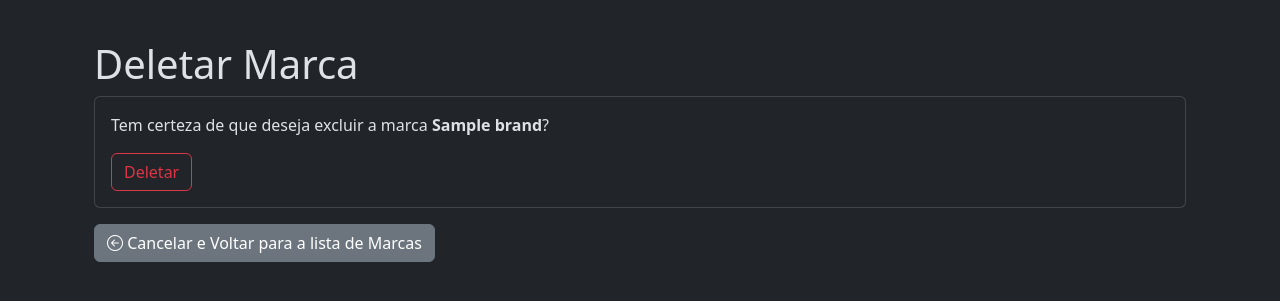
After one commit to DeyvedAntonio/sge_pratica, a Django app: page /brands/00000000-0000-0000-0000-000000000001/delete/ in a window 1280 px wide. The commit adds this page. Shown: the top 301 px of the page. Run offline with Django 5.2, Linux system fonts and the light colour scheme; tables that the repository leaves empty hold one stand-in row (values such as "Sample post"); some libraries are stand-ins or nearby versions.

Commit message:
feat: create brand's delete feature.

```diff
--- a/brands/templates/brand_create.html
+++ b/brands/templates/brand_create.html
@@ -21,8 +21,8 @@ Criação de Marca
             </form>
         </div>
     </div>
-    <a href="{% url 'brand-list' %}" class="btn btn-secondary mt-3">
-        Cancelar e Voltar
+    <a href="{% url 'brand:brand-list' %}" class="btn btn-secondary mt-3">
+        <i class="bi bi-arrow-left-circle"></i> Cancelar e Voltar
     </a>
 </div>
 {% endblock %}
--- /dev/null
+++ b/brands/templates/brand_delete.html
@@ -0,0 +1,22 @@
+{% extends 'base.html' %}
+{% block content %}
+<div class="container mt-3">
+    <h3 class="display-6">Deletar Marca</h3>
+    <div class="card">
+        <div class="card-body">
+            <p class="card-text">
+                Tem certeza de que deseja excluir a marca <strong>{{object.name}}</strong>?
+            </p>
+            <form method="post">
+                {% csrf_token %}
+                <button type="submit" class="btn btn-outline-danger">
+                    Deletar
+                </button>
+            </form>
+        </div>
+    </div>
+    <a href="{% url 'brand:brand-list' %}" class="btn btn-secondary mt-3">
+        <i class="bi bi-arrow-left-circle"></i> Cancelar e Voltar para a lista de Marcas
+    </a>
+</div>
+{% endblock %}
--- a/brands/templates/brand_detail.html
+++ b/brands/templates/brand_detail.html
@@ -20,7 +20,9 @@ Marca - Detalhes
         </div>
     </div>
     <div>
-        <a href="{% url 'brand-list' %}"></a>
+        <a href="{% url 'brand:brand-list' %}" class="btn btn-secondary mt-3">
+            <i class="bi bi-arrow-left-circle"></i> Voltar para a lista de Marcas
+        </a>
     </div>
 </div>
 {% endblock %}
--- a/brands/templates/brand_update.html
+++ b/brands/templates/brand_update.html
@@ -19,8 +19,8 @@ Marca - Editar
             </form>
         </div>
     </div>
-    <a href="{% url 'brand-list %}" class="btn btn-secondary mt-">
-        cancelar e voltar para a lista de marcas
+    <a href="{% url 'brand:brand-list' %}" class="btn btn-secondary mt-3">
+        <i class="bi bi-arrow-left-circle"></i> Cancelar e voltar para a lista de marcas
     </a>
 </div>
 
--- a/brands/urls.py
+++ b/brands/urls.py
@@ -4,12 +4,28 @@ from .views import (
     BrandCreateView,
     BrandDetailView,
     BrandUpdateView,
+    BrandDeleteView,
 )
 
+
+app_name = 'brand'
 
 urlpatterns = [
     path('list/', BrandListView.as_view(), name='brand-list'),
     path('create/', BrandCreateView.as_view(), name='brand-create'),
-    path('<int:pk>/detail/', BrandDetailView.as_view(), name='brand-detail'),
-    path('<int:pk>/update/', BrandUpdateView.as_view(), name='brand-update'),
+    path(
+        '<str:uuid>/detail/',
+        BrandDetailView.as_view(),
+        name='brand-detail',
+    ),
+    path(
+        '<str:uuid>/update/',
+        BrandUpdateView.as_view(),
+        name='brand-update',
+    ),
+    path(
+        '<str:uuid>/delete/',
+        BrandDeleteView.as_view(),
+        name='brand-delete',
+    )
 ]
--- a/brands/views.py
+++ b/brands/views.py
@@ -3,6 +3,7 @@ from django.views.generic import (
     CreateView,
     DetailView,
     UpdateView,
+    DeleteView,
 )
 from django.urls import reverse_lazy
 from .forms import BrandForm
@@ -21,13 +22,15 @@ class BrandCreateView(CreateView):
     model = Brand
     form_class = BrandForm
     template_name = 'brand_create.html'
-    success_url = reverse_lazy('brand-list')
+    success_url = reverse_lazy('brand:brand-list')
 
 
 class BrandDetailView(DetailView):
 
     model = Brand
     template_name = 'brand_detail.html'
+    slug_field = 'uuid'
+    slug_url_kwarg = 'uuid'
 
 
 class BrandUpdateView(UpdateView):
@@ -35,4 +38,15 @@ class BrandUpdateView(UpdateView):
     model = Brand
     template_name = 'brand_update.html'
     form_class = BrandForm
-    success_url = reverse_lazy('brand-list')
+    success_url = reverse_lazy('brand:brand-list')
+    slug_field = 'uuid'
+    slug_url_kwarg = 'uuid'
+
+
+class BrandDeleteView(DeleteView):
+
+    model = Brand
+    template_name = 'brand_delete.html'
+    success_url = reverse_lazy('brand:brand-list')
+    slug_field = 'uuid'
+    slug_url_kwarg = 'uuid'
```
Also changed, not shown: brands/templates/brand_list.html (+9 -8 lines).
